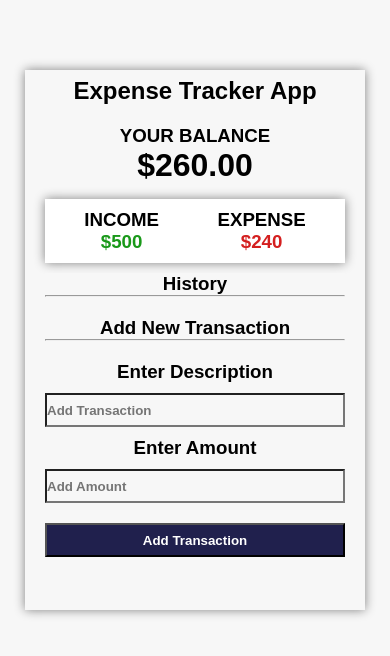
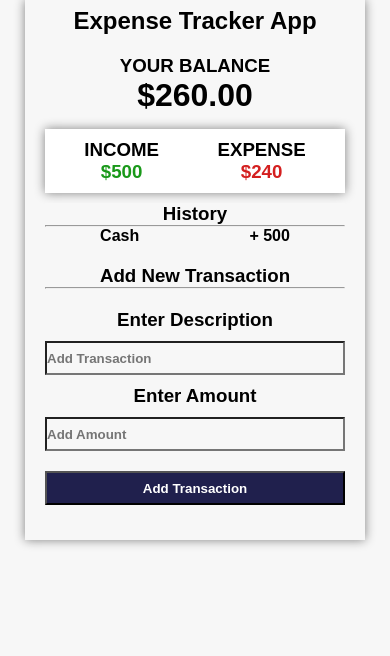
Before and after one commit to AhmedShaykh/Expense-Tracker-App-With-React.JS, a React (Create React App) app: page / in a window 390 px wide. Shown: the top 656 px of the page. Built offline with nearby package versions, Linux system fonts and the light colour scheme; the HTML template or start-up script is replaced by a standard one.

Commit message:
It's Time To Push !

```diff
--- a/src/App.css
+++ b/src/App.css
@@ -19,6 +19,13 @@
   box-shadow: 0 0 10px grey;
   margin-top: 70px;
   padding: 7px 20px;
+}
+
+@media only screen and (max-width: 500px) {
+  .container {
+    margin-top: 0%;
+    margin-bottom: 0%;
+  }
 }
 
 .balance {
@@ -53,6 +60,17 @@
   margin-bottom: 20px;
 }
 
+.transaction-list {
+  margin: 0;
+  list-style: none;
+  font-weight: bold;
+}
+
+.transaction-list > li {
+  display: flex;
+  justify-content: space-around;
+}
+
 .input {
   width: 100%;
   cursor: pointer;
--- a/src/Components/History.jsx
+++ b/src/Components/History.jsx
@@ -5,6 +5,12 @@ function History() {
                 History
             </h3>
             <hr />
+            <ul className="transaction-list">
+                <li>
+                    <span>Cash</span>
+                    <span>+ 500</span>
+                </li>
+            </ul>
         </div>
     )
 }
```
